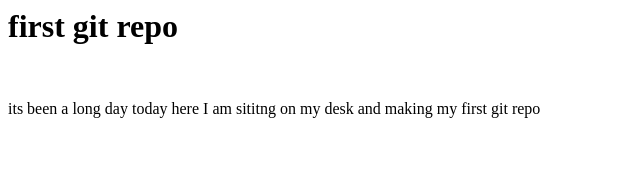
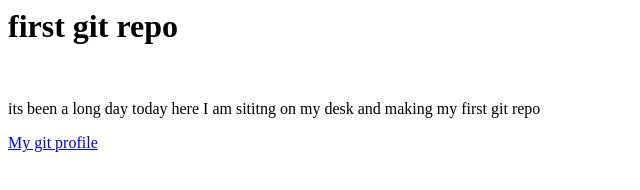
Before and after one commit to VanshChauhan146/1stproject, a plain HTML site: page index.html in a window 1280 px wide. Shown: the whole page, without its empty margins (0-640 px from the left). Drawn offline with Linux system fonts and the light colour scheme.

Commit message:
Added my first git project link

```diff
--- a/index.html
+++ b/index.html
@@ -1,3 +1,4 @@
 <h1>first git repo</h1>
 <br/>
 <p>its been a long day today here I am sititng on my desk and making my first git repo</p>
+<a href="https://github.com/VanshChauhan146/1stproject.git">My git profile</a>
```
